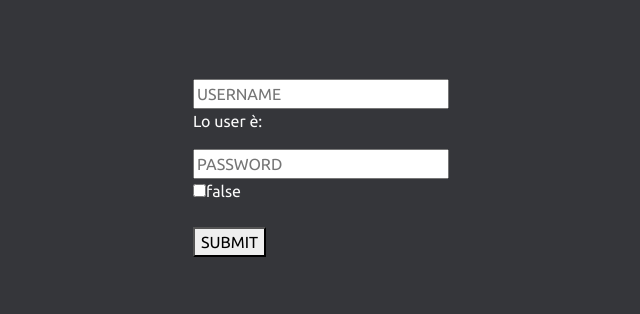
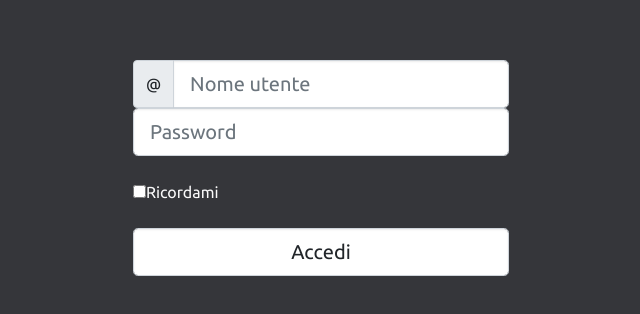
Before and after one commit to Bylothink/do-you-dare, a Vue app: page /login in a window 1280 px wide. Shown: the part 232-546 px from the top of the page, without its empty margins (319-959 px from the left). Built offline with nearby package versions, Linux system fonts and the light colour scheme.

Commit message:
Form di login corretto e parzialmente aggiornato nello stile

```diff
--- a/src/pages/LoginPage.vue
+++ b/src/pages/LoginPage.vue
@@ -1,27 +1,30 @@
 <template>
     <CenteredLayout id="login-page" tag="main">
-        <form @submit.prevent="say">
-            <input v-model="user"
-                   name="username"
-                   placeholder="USERNAME"
-                   required />
-            <p>Lo user è: {{ user }}</p>
-            <input v-model="pw"
+        <form @submit.prevent="onSubmit">
+            <div class="input-group">
+                <span id="basic-addon1" class="input-group-text">@</span>
+                <input v-model="username"
+                       placeholder="Nome utente"
+                       name="username"
+                       class="form-control form-control-lg"
+                       required />
+            </div>
+            <input v-model="password"
                    name="password"
-                   placeholder="PASSWORD"
+                   class="form-control form-control-lg"
+                   placeholder="Password"
                    type="password"
                    required />
             <br />
             <input id="1"
-                   v-model="box"
+                   v-model="rememberMe"
                    name="checkbox"
-                   type="checkbox"
-                   @click="check(box)" />
-            <label for="1">{{ box }}</label>
+                   type="checkbox" />
+            <label for="1">Ricordami</label>
             <br />
             <br />
-            <button type="submit">
-                SUBMIT
+            <button class="form-control form-control-lg" type="submit">
+                Accedi
             </button>
         </form>
     </CenteredLayout>
@@ -45,41 +48,33 @@
         data: function()
         {
             return {
-                user: "",
-                pw: "",
-                box: false
+                username: "",
+                password: "",
+                rememberMe: false
             };
         },
         methods: {
-            async say(payload: Event)
+            async onSubmit(payload: Event)
             {
                 try
                 {
-                    const response = await axios.post("http://localhost:8000/auth/", {
+                    const response: any = await axios.post("http://localhost:8000/auth/", {
                         query: LoginQuery,
                         variables: {
-                            username: this.user,
-                            password: this.pw
+                            username: this.username,
+                            password: this.password
                         }
                     });
                     if (response.data.data.tokenAuth == null)
                     {
-                        // console.debug(response.data.errors[0].message);
-                        // console.log(response.data.errors[0].message);
                         console.error(response.data.errors[0].message);
-                        // console.info(response.data.errors[0].message);
-                        // console.warn(response.data.errors[0].message);
                         alert(response.data.errors[0].message);
                     }
                     else
                     {
-                        // console.debug(response.data.data.tokenAuth.token);
                         console.log(response.data.data.tokenAuth.token);
-                        // console.error(response.data.data.tokenAuth.token);
-                        // console.info(response.data.data.tokenAuth.token);
-                        // console.warn(response.data.data.tokenAuth.token);
 
-                        if (this.box)
+                        if (this.rememberMe)
                         {
                             localStorage.setItem("token", response.data.data.tokenAuth.token);
                         }
```
